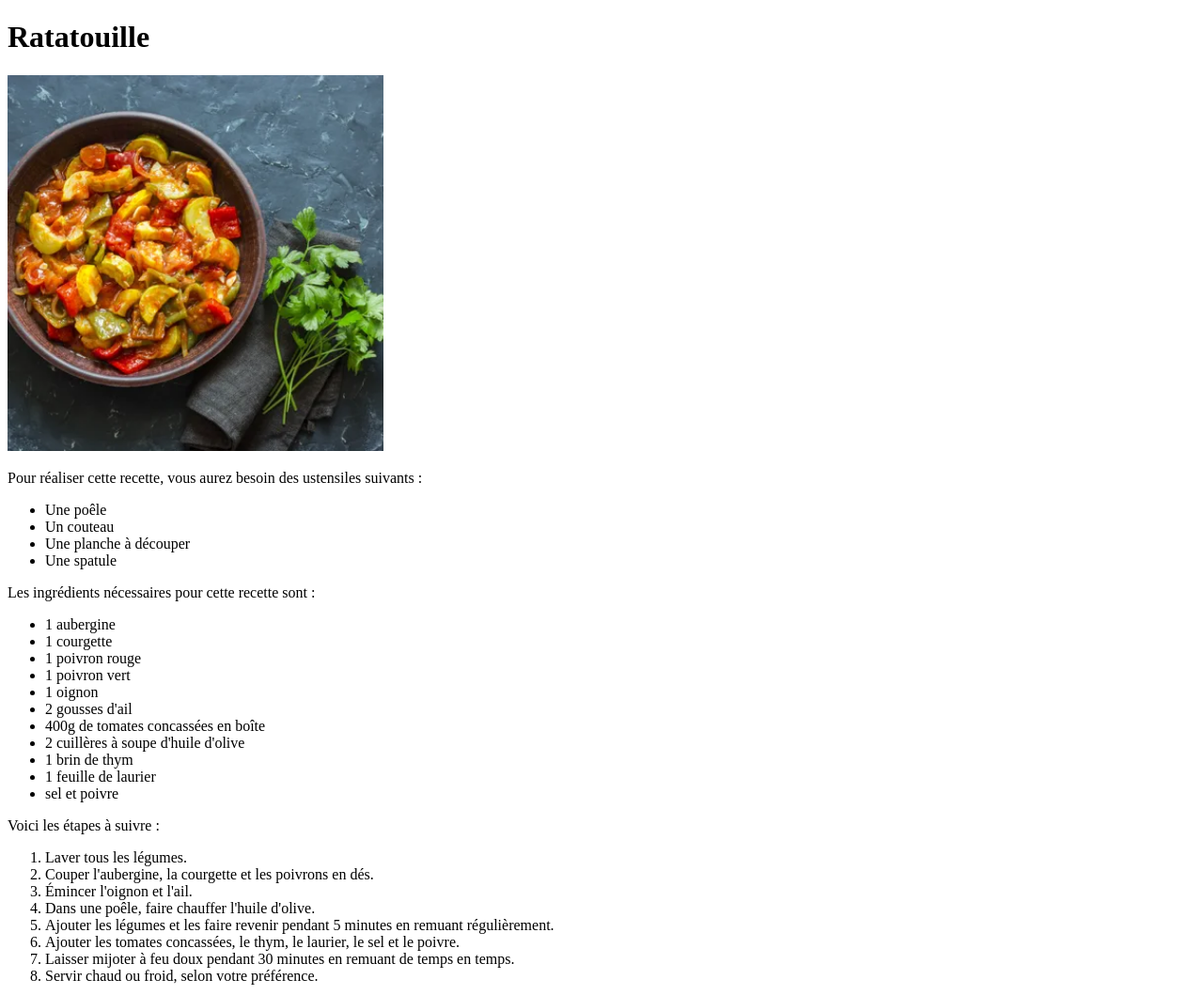
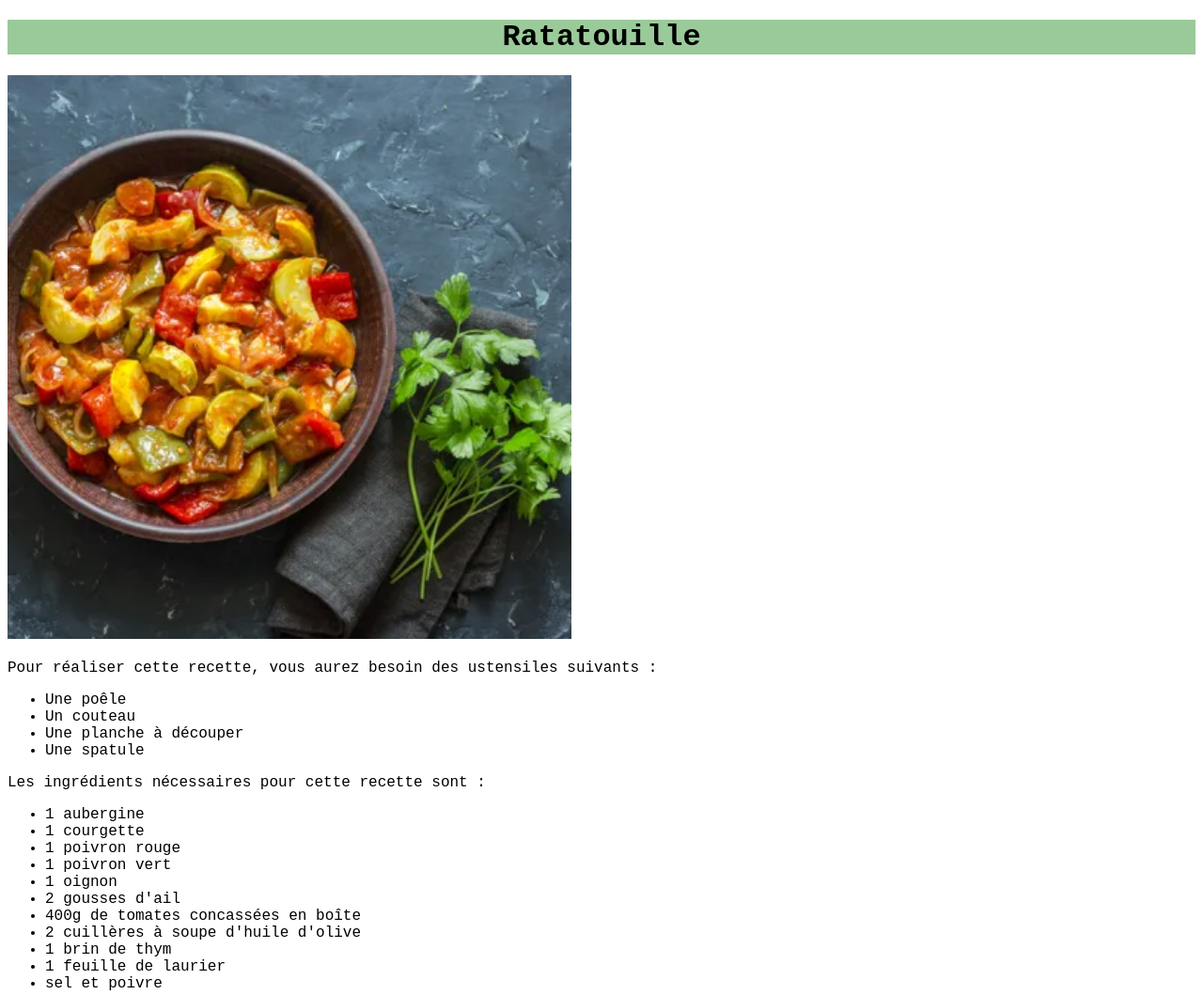
Before and after one commit to tomjoy75/odin-recipes, a plain HTML site: page recipes/ratatouille.html in a window 1280 px wide. Shown: the top 1059 px of the page at 94% size. Drawn offline with Linux system fonts and the light colour scheme.

Commit message:
Add stylesheets

```diff
--- a/recipes/ratatouille.html
+++ b/recipes/ratatouille.html
@@ -3,6 +3,7 @@
 <head>
     <meta charset="utf-8" lang="en">
 	<title>Recette provençale : Ratatouille</title>
+	<link rel="stylesheet" href="../styles.css">
 </head>
 <body>
 	<h1>Ratatouille</h1>
--- /dev/null
+++ b/styles.css
@@ -0,0 +1,20 @@
+* {font-family: 'Courier New', Courier, monospace;}
+
+h1 {
+    background-color: rgb(154, 202, 154);
+    text-align: center;
+}
+img {
+    width: 600px;
+    height: auto;
+    background-color: gray;
+    }
+a {
+    color: rgb(0, 0, 0);
+    background-color: rgb(255, 255, 255);
+    text-align: center;
+    font-size: larger;
+}
+h3 {
+    font-style: oblique 50deg;
+}
```
Also changed, not shown: index.html (+1 -0 lines), recipes/croque_monsieur.html (+1 -0 lines), recipes/pot.html (+1 -0 lines).
